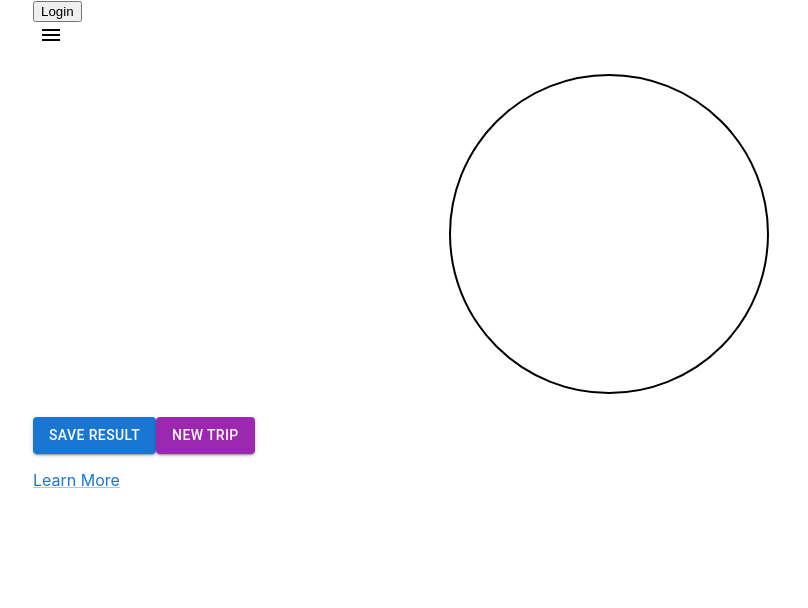
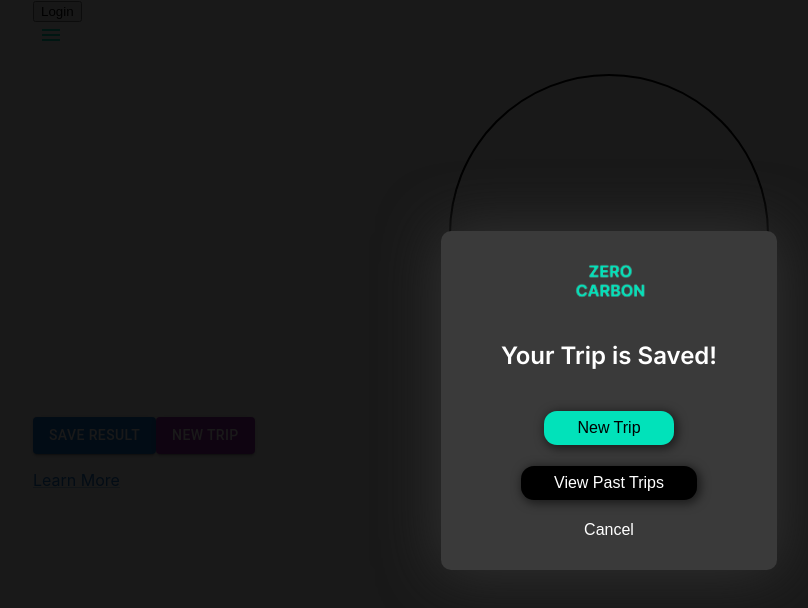
Before and after one commit to Terralings/co2App-frontend, a React (Create React App) app: page /co2emissions in a window 1280 px wide. Shown: the top 608 px of the page, without its empty margins (31-839 px from the left). Built offline with nearby package versions, Linux system fonts and the light colour scheme; no server answers.

Commit message:
finished confirmation modal

```diff
--- a/src/App.css
+++ b/src/App.css
@@ -5,4 +5,9 @@
 .hamburger-icon {
   background-color: transparent;
   border: none;
+  color: #01E2BA;
 }
+
+.hamburger-icon:hover {
+  cursor: pointer;
+}
--- a/src/App.js
+++ b/src/App.js
@@ -17,7 +17,6 @@ function App() {
 	const [classState, setClassState] = useState('inactive');
 
 	function handleClick() {
-		console.log('hello testing');
 		setIsActive(!isActive);
 		if (isActive) {
 			setClassState('active');
@@ -159,6 +158,7 @@ function App() {
 						}
 					/>
 					<Route path="/dashboard" element={<Dashboard />} />
+
 				</Routes>
 			</div>
 		</Container>
--- a/src/components/Co2Emission/Co2Emission.js
+++ b/src/components/Co2Emission/Co2Emission.js
@@ -1,13 +1,24 @@
-import React from "react";
+import React, { useState } from "react";
 import "./Co2Emissions.css";
 import { Button } from "@mui/material";
 import Link from "@mui/material/Link";
 import { useNavigate, Navigate } from "react-router-dom";
+import ConfirmationModal from '../../components/ConfirmationModal/ConfirmationModal.js';
 
 function Co2Emission(props) {
   //   const current = new Date();
   //   const date = `
   //      ${current.getMonth() + 1}-${current.getDate()}-${current.getFullYear()}`;
+
+  const [modal, setModal] = useState(true);
+
+  const saveResult = () => {
+    setModal(true);
+  };
+
+  const closeModal = () => {
+    setModal(false);
+  };
 
   const navigate = useNavigate();
 
@@ -15,8 +26,10 @@ function Co2Emission(props) {
     e.preventDefault();
     navigate("/");
   };
+
   return (
     <div>
+      {modal && <ConfirmationModal closeModal={closeModal} />}
       <div className="circleContainer">
         <h1> {props.carbonInfo} </h1>
       </div>
--- /dev/null
+++ b/src/components/ConfirmationModal/ConfirmationModal.css
@@ -0,0 +1,84 @@
+* {
+    box-sizing:border-box
+}
+
+.mintLogo {
+    height: 60px;
+}
+
+.modal-container {
+    height: 100vh;
+    width: 100vw;
+    position: absolute;
+    left: 0;
+    top: 0;
+    display: flex;
+    flex-direction: row;
+    align-items: center;
+    justify-content: center;
+    background-color: rgba(0, 0, 0, 0.9);
+    z-index: 2;
+}
+
+.modal-container .modal {
+    position: fixed;
+    background-color: #3a3a3a;
+    opacity: 100%;
+    padding: 20px 60px;
+    border-radius: 10px;
+    font-family: 'Inter', sans-serif;
+    color: white;
+    font-size: 24px;
+    text-align: center;
+    filter: drop-shadow(0 0 30px #333);
+}
+
+.modal-buttons {
+    height: 150px;
+    display: flex;
+    flex-direction: column;
+    justify-content: space-around;
+    margin-top: 30px;
+}
+
+.newtripBtn {
+    font-size: 16px;
+    background-color: #01E2BA;
+    border: black;
+    padding: 8px 33px;
+    border-radius: 13px;
+    box-shadow: 2px 2px 10px 2px rgba(0, 0, 0, 0.5);
+}
+
+.pasttripBtn {
+    font-size: 16px;
+    background-color: black;
+    color: white;
+    border: none;
+    padding: 8px 33px;
+    border-radius: 13px;
+    box-shadow: 2px 2px 10px 2px rgba(0, 0, 0, 0.5);
+}
+
+.cancelBtn {
+    font-size: 16px;
+    background-color: transparent;
+    border: none;
+    color: white;
+}
+
+.modal-animation {
+    animation: .5s anim-lineUp ease-in;
+}
+
+@keyframes anim-lineUp {
+    0% {
+        transform: translateY(-15%);
+    }
+    50% {
+        transform: translateY(4%);
+    }
+    100% {
+        transform: translateY(0%);
+    }
+}
--- /dev/null
+++ b/src/components/ConfirmationModal/ConfirmationModal.js
@@ -0,0 +1,35 @@
+import React from 'react';
+import { Link } from 'react-router-dom';
+import './ConfirmationModal.css';
+
+function ConfirmationModal({closeModal}) {
+    return (
+        <div className='modal-container'>
+            <div className='modal modal-animation'>
+                <div className='logo-container'>
+                    <Link to='/'>
+                        <img src='/Assets/LOGO_MINT.png' alt="ZeroCarbon logo" className='mintLogo' />
+                    </Link>
+                </div>
+                <p>Your Trip is Saved!</p>
+                <div className='modal-buttons'>
+                    <Link to='/'>
+                        <button className='newtripBtn'>
+                            New Trip
+                        </button>
+                    </Link>
+                    <Link to='/dashboard'>
+                        <button className='pasttripBtn'>
+                            View Past Trips
+                        </button>
+                    </Link>
+                        <button className='cancelBtn' onClick={closeModal}>
+                            Cancel
+                        </button>
+                </div>
+            </div>
+        </div>
+    );
+}
+
+export default ConfirmationModal;
--- a/src/components/Navigation/Navigation.css
+++ b/src/components/Navigation/Navigation.css
@@ -37,12 +37,20 @@ a {
 }
 
 .closebtn-container {
+    width: 100%;
+    padding: 20px;
+    display: flex;
+    justify-content: flex-start;
+}
+
+.closebtn {
+    font-size: 36px;
     background-color: transparent;
     border: none;
 }
 
-.closebtn {
-    font-size: 36px;
+.closebtn:hover {
+    cursor: pointer;
 }
 
 #closebtn {
--- a/src/components/Navigation/Navigation.js
+++ b/src/components/Navigation/Navigation.js
@@ -8,9 +8,11 @@ function Navigation({ classState, handleClick }) {
         <div className={`${classState}` + ' nav'}>
             <nav className='nav-container'>
                 <div className ='top-nav'>
-                    <button className='closebtn-container' id='closebtn' onClick={handleClick}>
-                        <span className='closebtn'>&times;</span>
-                    </button>
+                    <div className='closebtn-container'>
+                        <button className='closebtn' id='closebtn' onClick={handleClick}>
+                            <span className='closebtn-icon'>&times;</span>
+                        </button>
+                    </div>
                     <div className='logo-container'>
                         <Link to='/'>
                             <img src='/Assets/BLACK_LOGO.png' alt="ZeroCarbon logo" className='darkLogo'
```
Also changed, not shown: public/Assets/LOGO_MINT.png (renamed from public/Assets/LOGO MINT.png).
